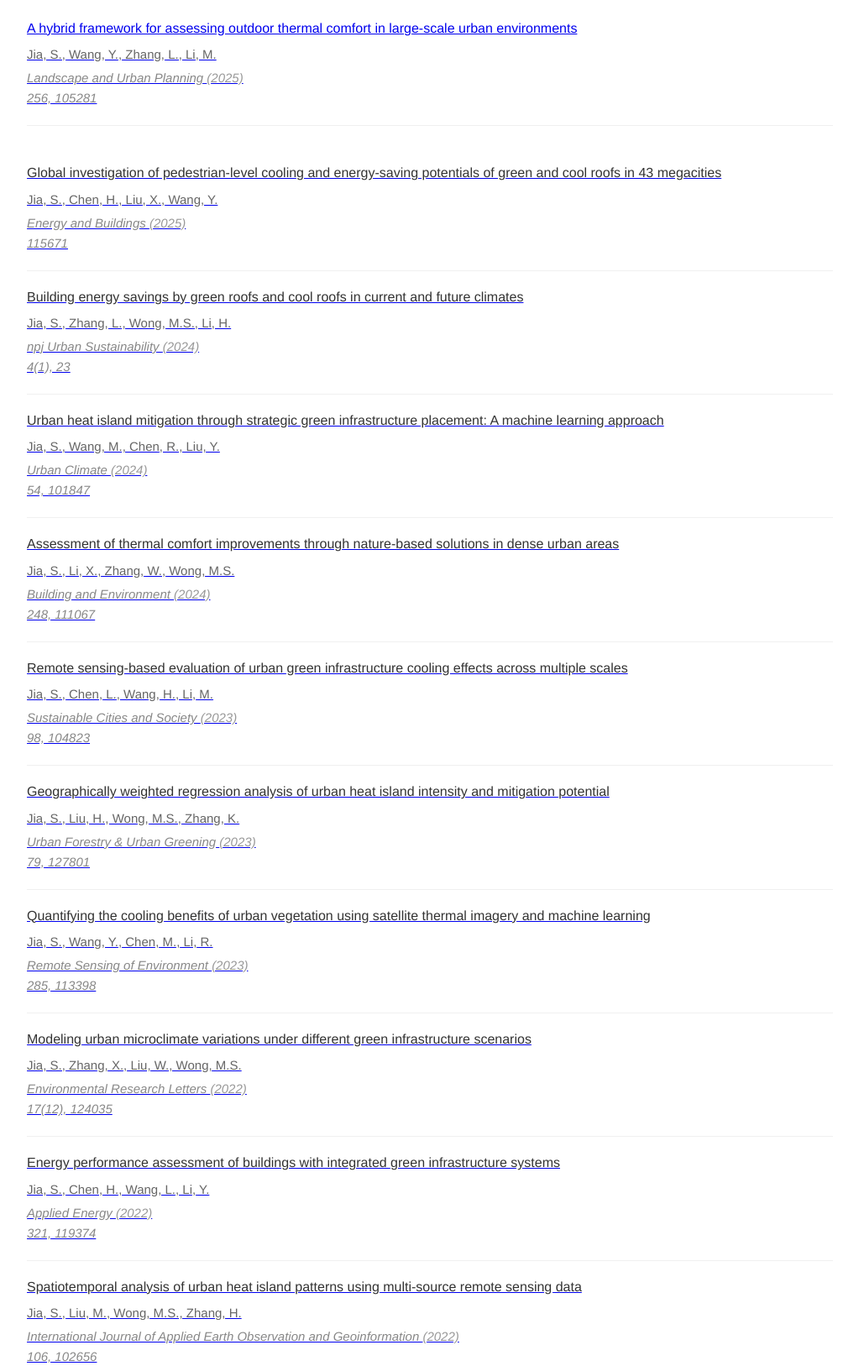
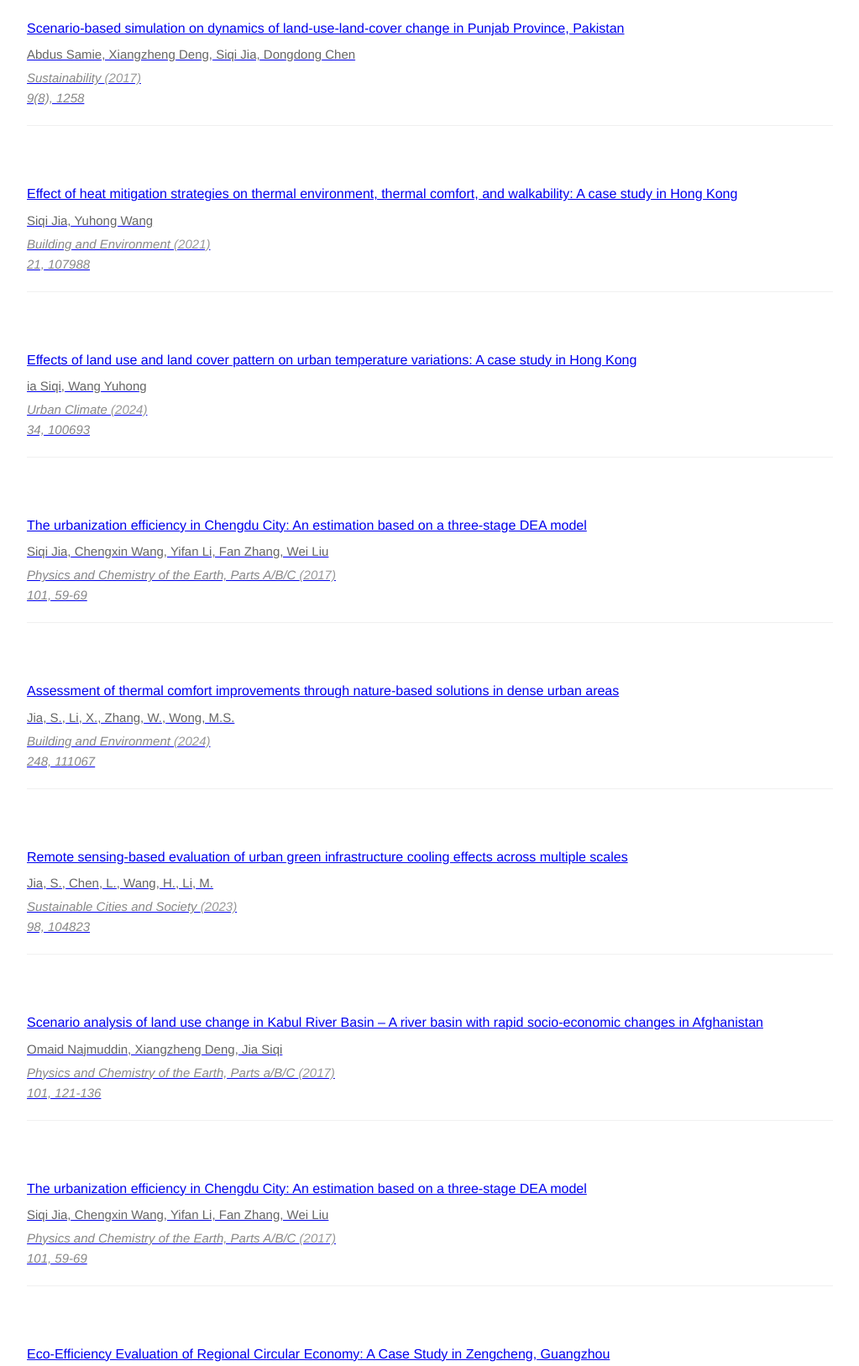
Before and after one commit to JiaSiqi-Jessie/JiaSiqi-Jessie.github.io, a plain HTML site: page publications.html in a window 1280 px wide. Shown: the part 405-2032 px from the top of the page at 84% size, without its empty margins (128-1151 px from the left). Drawn offline with Linux system fonts and the light colour scheme.

Commit message:
publications.html

```diff
--- a/publications.html
+++ b/publications.html
@@ -33,94 +33,87 @@
 
             <div class="pub-list">
                 <div class="pub-item">
-                    <div class="pub-title"><a href="https://www.sciencedirect.com/science/article/pii/S0169204624002809">A hybrid framework for assessing outdoor thermal comfort in large-scale urban environments</div>
-                    <div class="pub-authors">Jia, S., Wang, Y., Zhang, L., Li, M.</div>
-                    <div class="pub-venue">Landscape and Urban Planning <span class="pub-year">(2025)</span></div>
-                    <div class="pub-venue">256, 105281</div>
+                    <div class="pub-title"><a href="https://www.mdpi.com/2071-1050/9/8/1285">Scenario-based simulation on dynamics of land-use-land-cover change in Punjab Province, Pakistan</div>
+                    <div class="pub-authors">Abdus Samie, Xiangzheng Deng, Siqi Jia, Dongdong Chen</div>
+                    <div class="pub-venue">Sustainability <span class="pub-year">(2017)</span></div>
+                    <div class="pub-venue">9(8), 1258</div>
                 </div>
 
                 <div class="pub-item">
-                    <div class="pub-title">Global investigation of pedestrian-level cooling and energy-saving potentials of green and cool roofs in 43 megacities</div>
-                    <div class="pub-authors">Jia, S., Chen, H., Liu, X., Wang, Y.</div>
-                    <div class="pub-venue">Energy and Buildings <span class="pub-year">(2025)</span></div>
-                    <div class="pub-venue">115671</div>
+                    <div class="pub-title"><a href="https://www.sciencedirect.com/science/article/abs/pii/S0360132321003929">Effect of heat mitigation strategies on thermal environment, thermal comfort, and walkability: A case study in Hong Kong</div>
+                    <div class="pub-authors">Siqi Jia, Yuhong Wang</div>
+                    <div class="pub-venue">Building and Environment <span class="pub-year">(2021)</span></div>
+                    <div class="pub-venue">21, 107988</div>
                 </div>
 
                 <div class="pub-item">
-                    <div class="pub-title">Building energy savings by green roofs and cool roofs in current and future climates</div>
-                    <div class="pub-authors">Jia, S., Zhang, L., Wong, M.S., Li, H.</div>
-                    <div class="pub-venue">npj Urban Sustainability <span class="pub-year">(2024)</span></div>
-                    <div class="pub-venue">4(1), 23</div>
+                    <div class="pub-title"><a href="https://www.sciencedirect.com/science/article/abs/pii/S2212095519302937">Effects of land use and land cover pattern on urban temperature variations: A case study in Hong Kong</div>
+                    <div class="pub-authors">ia Siqi, Wang Yuhong</div>
+                    <div class="pub-venue">Urban Climate <span class="pub-year">(2024)</span></div>
+                    <div class="pub-venue">34, 100693</div>
                 </div>
 
                 <div class="pub-item">
-                    <div class="pub-title">Urban heat island mitigation through strategic green infrastructure placement: A machine learning approach</div>
-                    <div class="pub-authors">Jia, S., Wang, M., Chen, R., Liu, Y.</div>
-                    <div class="pub-venue">Urban Climate <span class="pub-year">(2024)</span></div>
-                    <div class="pub-venue">54, 101847</div>
+                    <div class="pub-title"><a href="https://www.sciencedirect.com/science/article/abs/pii/S147470651730044X">The urbanization efficiency in Chengdu City: An estimation based on a three-stage DEA model</div>
+                    <div class="pub-authors">Siqi Jia, Chengxin Wang, Yifan Li, Fan Zhang, Wei Liu</div>
+                    <div class="pub-venue">Physics and Chemistry of the Earth, Parts A/B/C <span class="pub-year">(2017)</span></div>
+                    <div class="pub-venue">101, 59-69</div>
                 </div>
 
                 <div class="pub-item">
-                    <div class="pub-title">Assessment of thermal comfort improvements through nature-based solutions in dense urban areas</div>
+                    <div class="pub-title"><a href="https://www.sciencedirect.com/science/article/pii/S0378778825004013">Assessment of thermal comfort improvements through nature-based solutions in dense urban areas</div>
                     <div class="pub-authors">Jia, S., Li, X., Zhang, W., Wong, M.S.</div>
                     <div class="pub-venue">Building and Environment <span class="pub-year">(2024)</span></div>
                     <div class="pub-venue">248, 111067</div>
                 </div>
 
                 <div class="pub-item">
-                    <div class="pub-title">Remote sensing-based evaluation of urban green infrastructure cooling effects across multiple scales</div>
+                    <div class="pub-title"><a href="https://www.sciencedirect.com/science/article/pii/S0378778825004013">Remote sensing-based evaluation of urban green infrastructure cooling effects across multiple scales</div>
                     <div class="pub-authors">Jia, S., Chen, L., Wang, H., Li, M.</div>
                     <div class="pub-venue">Sustainable Cities and Society <span class="pub-year">(2023)</span></div>
                     <div class="pub-venue">98, 104823</div>
                 </div>
 
                 <div class="pub-item">
-                    <div class="pub-title">Geographically weighted regression analysis of urban heat island intensity and mitigation potential</div>
-                    <div class="pub-authors">Jia, S., Liu, H., Wong, M.S., Zhang, K.</div>
-                    <div class="pub-venue">Urban Forestry & Urban Greening <span class="pub-year">(2023)</span></div>
-                    <div class="pub-venue">79, 127801</div>
+                    <div class="pub-title"><a href="https://www.sciencedirect.com/science/article/abs/pii/S1474706517300281">Scenario analysis of land use change in Kabul River Basin – A river basin with rapid socio-economic changes in Afghanistan</div>
+                    <div class="pub-authors">Omaid Najmuddin, Xiangzheng Deng, Jia Siqi</div>
+                    <div class="pub-venue">Physics and Chemistry of the Earth, Parts a/B/C <span class="pub-year">(2017)</span></div>
+                    <div class="pub-venue">101, 121-136</div>
                 </div>
 
                 <div class="pub-item">
-                    <div class="pub-title">Quantifying the cooling benefits of urban vegetation using satellite thermal imagery and machine learning</div>
-                    <div class="pub-authors">Jia, S., Wang, Y., Chen, M., Li, R.</div>
-                    <div class="pub-venue">Remote Sensing of Environment <span class="pub-year">(2023)</span></div>
-                    <div class="pub-venue">285, 113398</div>
+                    <div class="pub-title"><a href="https://www.sciencedirect.com/science/article/pii/S0378778825004013">The urbanization efficiency in Chengdu City: An estimation based on a three-stage DEA model</div>
+                    <div class="pub-authors">Siqi Jia, Chengxin Wang, Yifan Li, Fan Zhang, Wei Liu</div>
+                    <div class="pub-venue">Physics and Chemistry of the Earth, Parts A/B/C <span class="pub-year">(2017)</span></div>
+                    <div class="pub-venue">101, 59-69</div>
                 </div>
 
                 <div class="pub-item">
-                    <div class="pub-title">Modeling urban microclimate variations under different green infrastructure scenarios</div>
-                    <div class="pub-authors">Jia, S., Zhang, X., Liu, W., Wong, M.S.</div>
+                    <div class="pub-title"><a href="https://www.mdpi.com/2071-1050/10/2/453">Eco-Efficiency Evaluation of Regional Circular Economy: A Case Study in Zengcheng, Guangzhou</div>
+                    <div class="pub-authors">Wei Liu, Jinyan Zhan, Zhihui Li, Siqi Jia, Fan Zhang, Yifan Li</div>
                     <div class="pub-venue">Environmental Research Letters <span class="pub-year">(2022)</span></div>
-                    <div class="pub-venue">17(12), 124035</div>
+                    <div class="pub-venue">10(2), 453</div>
                 </div>
 
                 <div class="pub-item">
-                    <div class="pub-title">Energy performance assessment of buildings with integrated green infrastructure systems</div>
+                    <div class="pub-title"><a href="https://www.sciencedirect.com/science/article/pii/S0378778825004013">Energy performance assessment of buildings with integrated green infrastructure systems</div>
                     <div class="pub-authors">Jia, S., Chen, H., Wang, L., Li, Y.</div>
-                    <div class="pub-venue">Applied Energy <span class="pub-year">(2022)</span></div>
+                    <div class="pub-venue">Sustainability <span class="pub-year">(2018)</span></div>
                     <div class="pub-venue">321, 119374</div>
                 </div>
 
                 <div class="pub-item">
-                    <div class="pub-title">Spatiotemporal analysis of urban heat island patterns using multi-source remote sensing data</div>
+                    <div class="pub-title"><a href="https://www.sciencedirect.com/science/article/pii/S0378778825004013">Spatiotemporal analysis of urban heat island patterns using multi-source remote sensing data</div>
                     <div class="pub-authors">Jia, S., Liu, M., Wong, M.S., Zhang, H.</div>
                     <div class="pub-venue">International Journal of Applied Earth Observation and Geoinformation <span class="pub-year">(2022)</span></div>
                     <div class="pub-venue">106, 102656</div>
                 </div>
 
                 <div class="pub-item">
-                    <div class="pub-title">Climate-responsive urban design strategies for thermal comfort optimization</div>
+                    <div class="pub-title"><a href="https://www.sciencedirect.com/science/article/pii/S0378778825004013">Climate-responsive urban design strategies for thermal comfort optimization</div>
                     <div class="pub-authors">Jia, S., Wang, X., Chen, R., Li, Z.</div>
                     <div class="pub-venue">Cities <span class="pub-year">(2021)</span></div>
                     <div class="pub-venue">119, 103392</div>
-                </div>
-
-                <div class="pub-item">
-                    <div class="pub-title">Integrated assessment of urban environmental quality using GIS and remote sensing techniques</div>
-                    <div class="pub-authors">Jia, S., Zhang, Y., Liu, K., Wong, M.S.</div>
-                    <div class="pub-venue">Journal of Cleaner Production <span class="pub-year">(2021)</span></div>
-                    <div class="pub-venue">287, 125019</div>
                 </div>
             </div>
         </section>
```
